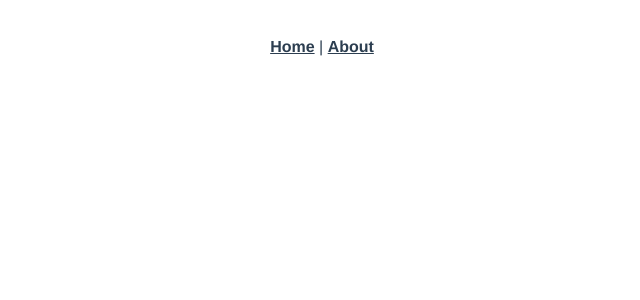
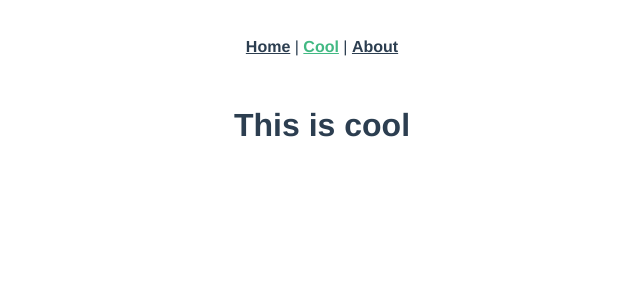
Before and after one commit to garrettodom97/blog-frontend-app, a Vue app: page /cool in a window 1280 px wide. Shown: the top 300 px of the page, without its empty margins (318-958 px from the left). Built offline with nearby package versions, Linux system fonts and the light colour scheme.

Commit message:
Adds another view and route

```diff
--- a/src/App.vue
+++ b/src/App.vue
@@ -2,6 +2,8 @@
   <div id="app">
     <div id="nav">
       <router-link to="/">Home</router-link>
+      |
+      <router-link to="/cool">Cool</router-link>
       |
       <router-link to="/about">About</router-link>
     </div>
--- a/src/router/index.js
+++ b/src/router/index.js
@@ -1,6 +1,7 @@
 import Vue from "vue";
 import VueRouter from "vue-router";
 import Home from "../views/Home.vue";
+import Cool from "../views/Cool.vue";
 
 Vue.use(VueRouter);
 
@@ -18,6 +19,11 @@ const routes = [
     // which is lazy-loaded when the route is visited.
     component: () => import(/* webpackChunkName: "about" */ "../views/About.vue"),
   },
+  {
+    path: "/cool",
+    name: "Cool",
+    component: Cool,
+  },
 ];
 
 const router = new VueRouter({
--- /dev/null
+++ b/src/views/Cool.vue
@@ -0,0 +1,5 @@
+<template>
+  <div class="cool">
+    <h1>This is cool</h1>
+  </div>
+</template>
```
